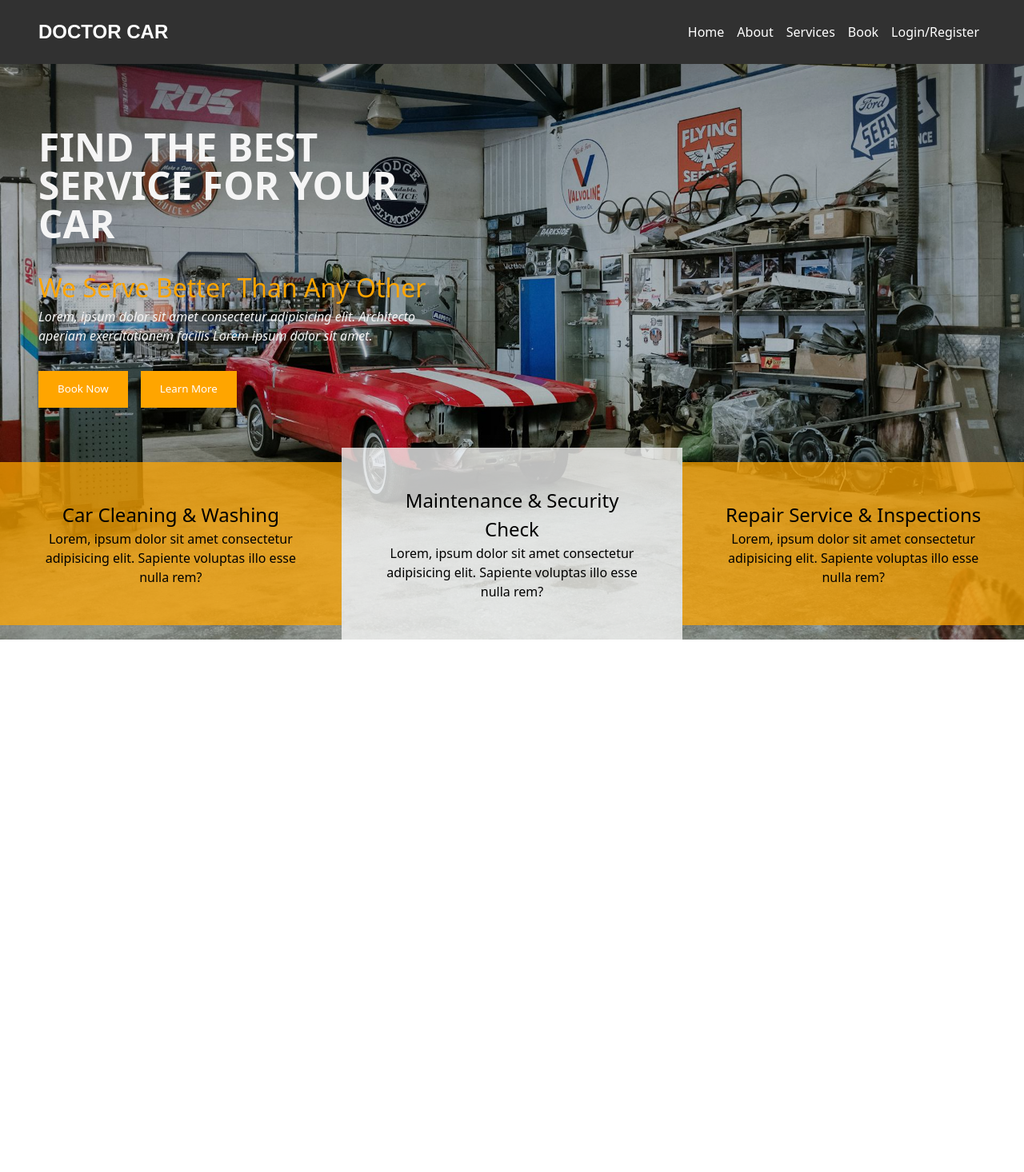
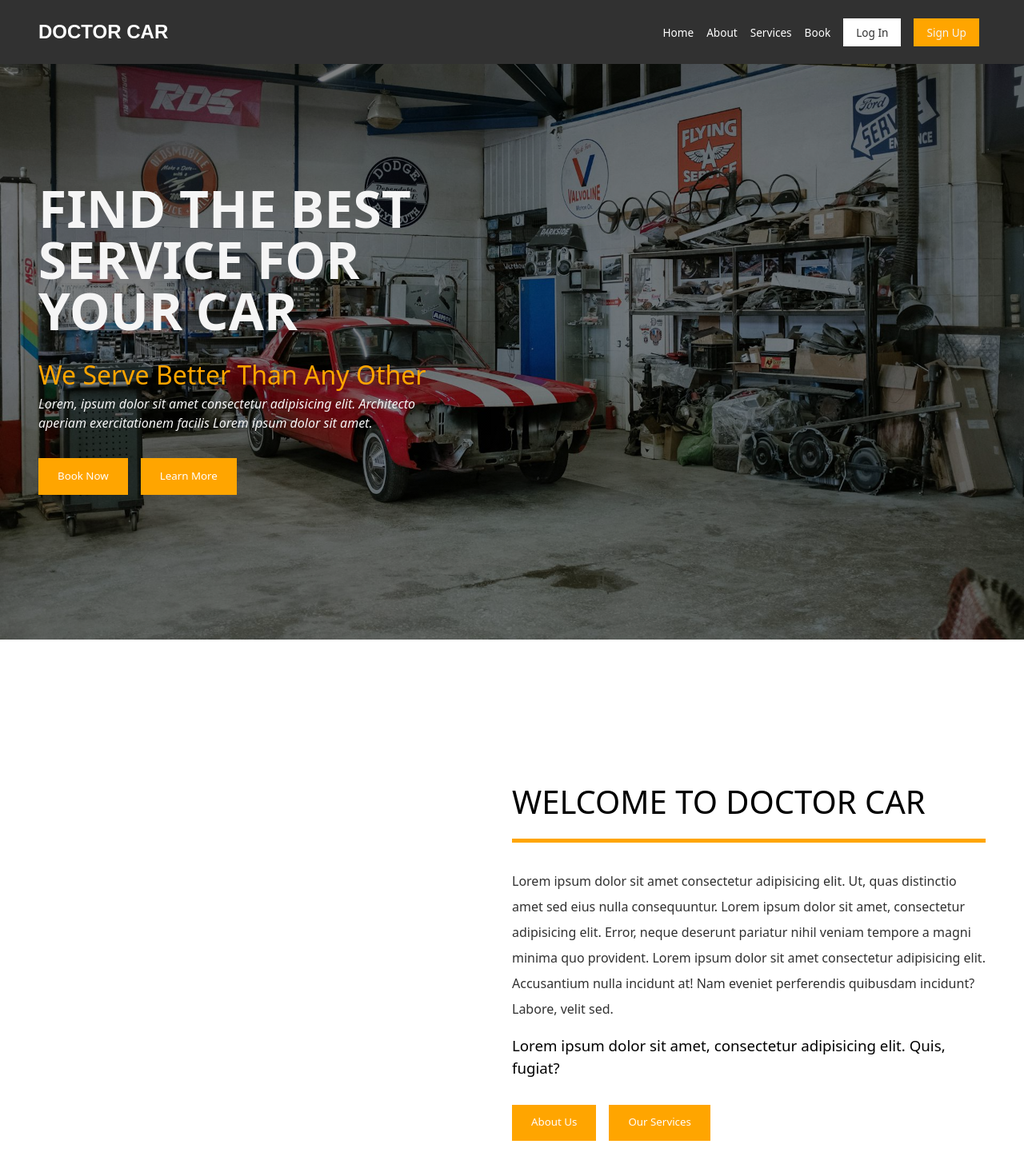
Before and after one commit to ardiantohendy/car-repair-app-reactjs, a React (Vite) app: page / in a window 1280 px wide. Shown: the top 1466 px of the page at 80% size. Before the commit the page ends 800 px from the top, so only its background shows below. Built offline with nearby package versions, Linux system fonts and the light colour scheme.

Commit message:
adding aboutpage and styling it (undone adding image in about)

```diff
--- a/src/App.jsx
+++ b/src/App.jsx
@@ -1,11 +1,13 @@
 import "./App.css";
-import Header from "./components/Header";
+import AboutPage from "./components/AboutPage";
+
 import MainPage from "./components/MainPage";
 
 function App() {
   return (
     <>
       <MainPage />
+      <AboutPage />
     </>
   );
 }
--- /dev/null
+++ b/src/components/AboutPage.jsx
@@ -0,0 +1,30 @@
+const AboutPage = () => {
+  return (
+    <>
+      <div className="aboutPage">
+        <div className="img">
+          <img src="" alt="" />
+          <div className="imgInside">
+            <img src="" alt="" />
+            <img src="" alt="" />
+          </div>
+        </div>
+        <div className="desc">
+          <h2>WELCOME TO DOCTOR CAR</h2>
+          <hr />
+          <p>
+            Lorem ipsum dolor sit amet consectetur adipisicing elit. Ut, quas distinctio amet sed eius nulla consequuntur. Lorem ipsum dolor sit amet, consectetur adipisicing elit. Error, neque deserunt pariatur nihil veniam tempore a magni
+            minima quo provident. Lorem ipsum dolor sit amet consectetur adipisicing elit. Accusantium nulla incidunt at! Nam eveniet perferendis quibusdam incidunt? Labore, velit sed.
+          </p>
+          <h3>Lorem ipsum dolor sit amet, consectetur adipisicing elit. Quis, fugiat?</h3>
+          <div className="btnList">
+            <button>About Us</button>
+            <button>Our Services</button>
+          </div>
+        </div>
+      </div>
+    </>
+  );
+};
+
+export default AboutPage;
--- a/src/components/Header.jsx
+++ b/src/components/Header.jsx
@@ -17,7 +17,14 @@ const Header = () => {
             <a href="#">Book</a>
           </li>
           <li>
-            <a href="#">Login/Register</a>
+            <a className="log" href="#">
+              Log In
+            </a>
+          </li>
+          <li>
+            <a className="reg" href="#">
+              Sign Up
+            </a>
           </li>
         </ul>
       </div>
--- a/src/components/MainPage.jsx
+++ b/src/components/MainPage.jsx
@@ -20,22 +20,6 @@ const MainPage = () => {
               <button>Learn More</button>
             </div>
           </div>
-          <div className="bot">
-            <div className="listBot">
-              <div className="first">
-                <h2>Car Cleaning & Washing</h2>
-                <p>Lorem, ipsum dolor sit amet consectetur adipisicing elit. Sapiente voluptas illo esse nulla rem?</p>
-              </div>
-              <div className="second">
-                <h2>Maintenance & Security Check</h2>
-                <p>Lorem, ipsum dolor sit amet consectetur adipisicing elit. Sapiente voluptas illo esse nulla rem?</p>
-              </div>
-              <div className="third">
-                <h2>Repair Service & Inspections</h2>
-                <p>Lorem, ipsum dolor sit amet consectetur adipisicing elit. Sapiente voluptas illo esse nulla rem?</p>
-              </div>
-            </div>
-          </div>
         </div>
       </div>
     </>
--- a/src/index.css
+++ b/src/index.css
@@ -36,10 +36,32 @@ body header .list ul li a {
   text-decoration: none;
   color: white;
   transition: 0.1s;
+  font-size: 0.85em;
 }
 
 body header .list ul li a:hover {
   color: rgba(255, 255, 255, 0.696);
+}
+
+body header .list ul li a.log {
+  padding: 0.5rem 1rem;
+  background-color: white;
+  color: rgb(49, 49, 49);
+  transition: 0.2s;
+}
+
+body header .list ul li a.log:hover {
+  opacity: 80%;
+}
+
+body header .list ul li a.reg {
+  padding: 0.5rem 1rem;
+  background-color: orange;
+  color: whitesmoke;
+}
+
+body header .list ul li a.reg:hover {
+  opacity: 80%;
 }
 
 /* HOME PAGE */
@@ -47,7 +69,7 @@ body header .list ul li a:hover {
 body .homePage {
   width: 100%;
   height: 100vh;
-  background: linear-gradient(rgba(0, 0, 0, 0.3), rgba(0, 0, 0, 0.2)), url(./assets/image/home-page.jpg);
+  background: linear-gradient(rgba(0, 0, 0, 0.5), rgba(0, 0, 0, 0.5)), url(./assets/image/home-page.jpg);
   background-position: center;
   background-size: cover;
 }
@@ -56,19 +78,18 @@ body .homePage {
   width: 100%;
   height: 100vh;
   display: flex;
-  flex-direction: column;
-  justify-content: space-between;
+  align-items: center;
 }
 
 .content .mid {
-  padding: 10rem 6rem 0 3rem;
-  width: 50%;
+  width: 45%;
+  padding: 3rem 0 0 3rem;
 }
 
 .content .mid .text h1 {
   font-weight: 800;
-  font-size: 3em;
-  line-height: 3rem;
+  font-size: 4em;
+  line-height: 4rem;
   color: whitesmoke;
 }
 
@@ -76,7 +97,7 @@ body .homePage {
   font-size: 2em;
   font-weight: 400;
   color: orange;
-  margin: 2rem 0 0 0;
+  margin: 1.5rem 0 0 0;
   font-style: normal;
 }
 
@@ -99,27 +120,65 @@ body .homePage {
   border: none;
   cursor: pointer;
   color: white;
+  transition: 0.2s;
 }
 
-.content .bot {
-  width: 100%;
+.content .mid .btn button:hover {
+  background-color: white;
+  color: black;
 }
 
-.content .bot .listBot {
+/* ABOUT PAGE */
+
+.aboutPage {
+  width: 100%;
+  height: 100vh;
+  padding: 3rem;
   display: flex;
   align-items: center;
 }
 
-.content .bot .listBot div {
-  padding: 3rem;
-  text-align: center;
+.aboutPage .img {
+  width: 50%;
 }
 
-.content .bot .listBot .first,
-.content .bot .listBot .third {
-  background-color: rgba(255, 166, 0, 0.736);
+.aboutPage .desc {
+  width: 50%;
 }
 
-.content .bot .listBot .second {
-  background-color: rgb(255, 255, 255, 0.736);
+.aboutPage .desc h2 {
+  font-size: 2.5rem;
+  font-weight: 500;
 }
+
+.aboutPage .desc hr {
+  height: 0.3rem;
+  background-color: orange;
+  border: none;
+  margin: 1rem 0 2rem;
+}
+
+.aboutPage .desc p {
+  line-height: 2rem;
+  margin-bottom: 1rem;
+  color: rgb(49, 49, 49);
+}
+
+.aboutPage .desc h3 {
+  margin-bottom: 2rem;
+}
+
+.aboutPage .desc .btnList button {
+  padding: 0.8rem 1.5rem;
+  margin-right: 1rem;
+  background-color: orange;
+  border: none;
+  cursor: pointer;
+  color: white;
+  transition: 0.2s;
+}
+
+.aboutPage .desc .btnList button:hover {
+  background-color: rgb(49, 49, 49);
+  color: white;
+}
```
